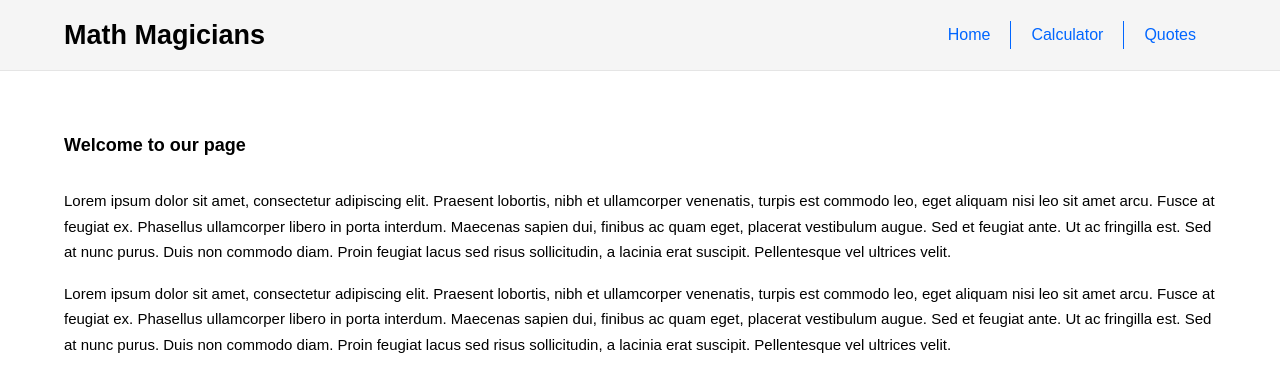
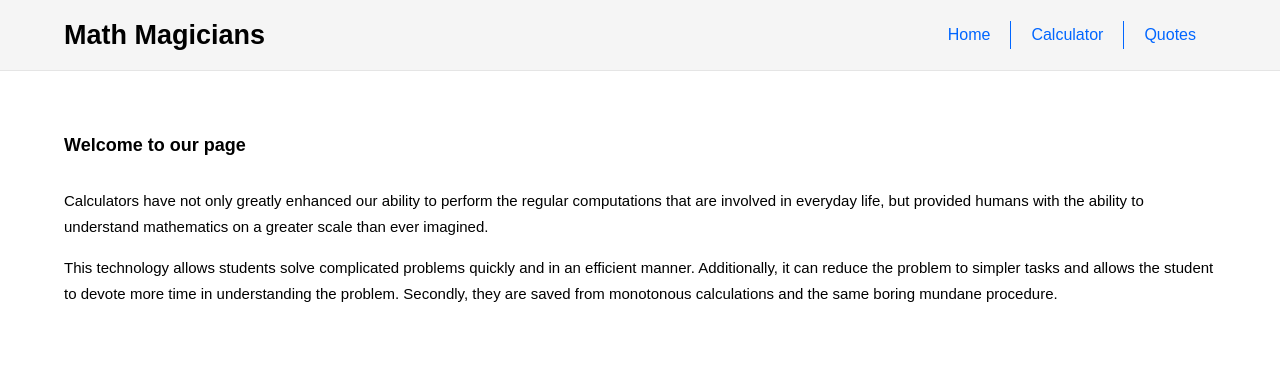
Before and after one commit to RWUBAKWANAYO/Math-Magicians, a React (Create React App) app: page / in a window 1280 px wide. Shown: the top 392 px of the page. Built offline with nearby package versions, Linux system fonts and the light colour scheme.

Commit message:
Update Home content

```diff
--- a/src/pages/Home.js
+++ b/src/pages/Home.js
@@ -4,22 +4,17 @@ const Home = () => (
   <div className="home-cont">
     <h2>Welcome to our page</h2>
     <p>
-      Lorem ipsum dolor sit amet, consectetur adipiscing elit. Praesent
-      lobortis, nibh et ullamcorper venenatis, turpis est commodo leo, eget
-      aliquam nisi leo sit amet arcu. Fusce at feugiat ex. Phasellus ullamcorper
-      libero in porta interdum. Maecenas sapien dui, finibus ac quam eget,
-      placerat vestibulum augue. Sed et feugiat ante. Ut ac fringilla est. Sed
-      at nunc purus. Duis non commodo diam. Proin feugiat lacus sed risus
-      sollicitudin, a lacinia erat suscipit. Pellentesque vel ultrices velit.
+      Calculators have not only greatly enhanced our ability to perform the
+      regular computations that are involved in everyday life, but provided
+      humans with the ability to understand mathematics on a greater scale than
+      ever imagined.
     </p>
     <p>
-      Lorem ipsum dolor sit amet, consectetur adipiscing elit. Praesent
-      lobortis, nibh et ullamcorper venenatis, turpis est commodo leo, eget
-      aliquam nisi leo sit amet arcu. Fusce at feugiat ex. Phasellus ullamcorper
-      libero in porta interdum. Maecenas sapien dui, finibus ac quam eget,
-      placerat vestibulum augue. Sed et feugiat ante. Ut ac fringilla est. Sed
-      at nunc purus. Duis non commodo diam. Proin feugiat lacus sed risus
-      sollicitudin, a lacinia erat suscipit. Pellentesque vel ultrices velit.
+      This technology allows students solve complicated problems quickly and in
+      an efficient manner. Additionally, it can reduce the problem to simpler
+      tasks and allows the student to devote more time in understanding the
+      problem. Secondly, they are saved from monotonous calculations and the
+      same boring mundane procedure.
     </p>
   </div>
 );
```
